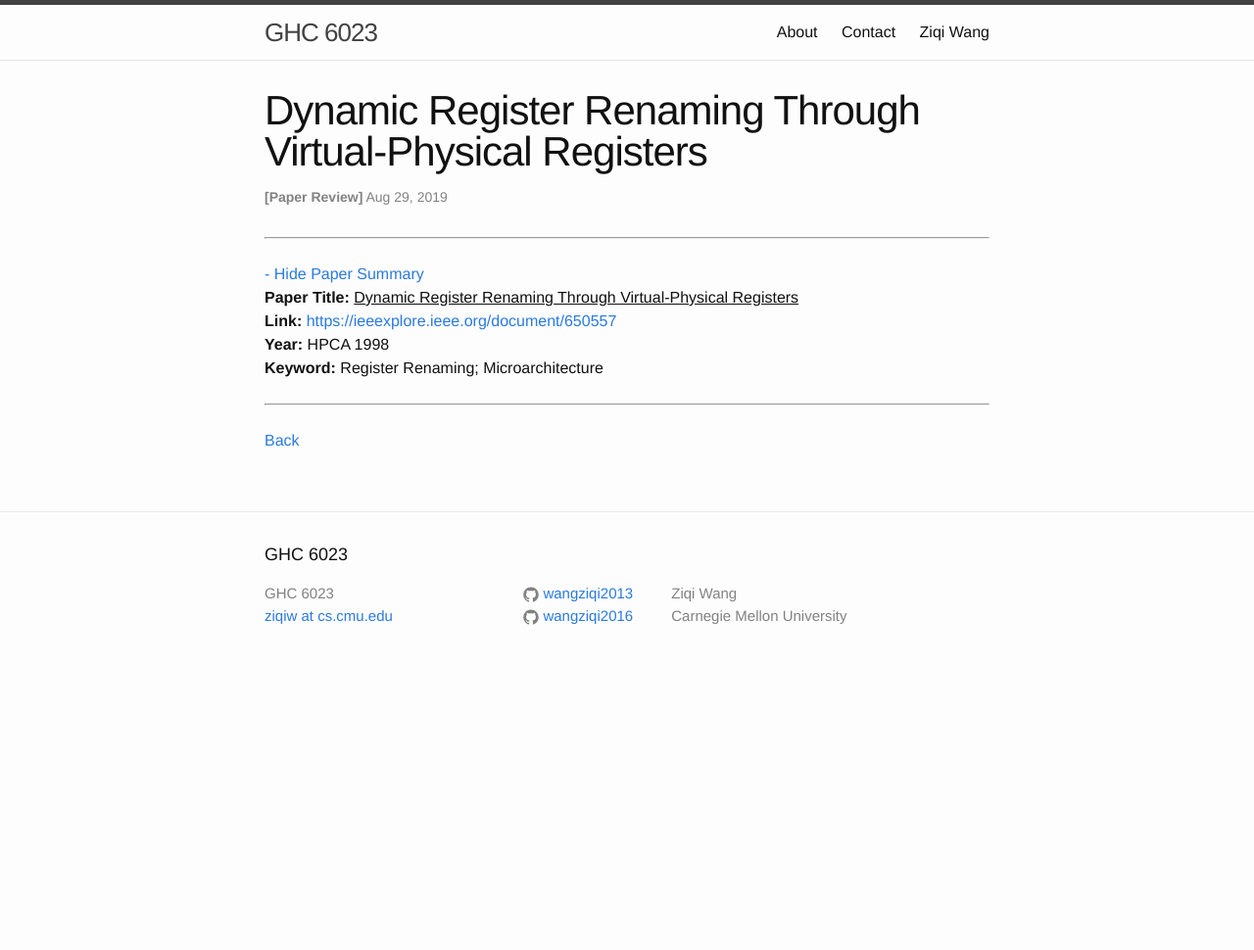
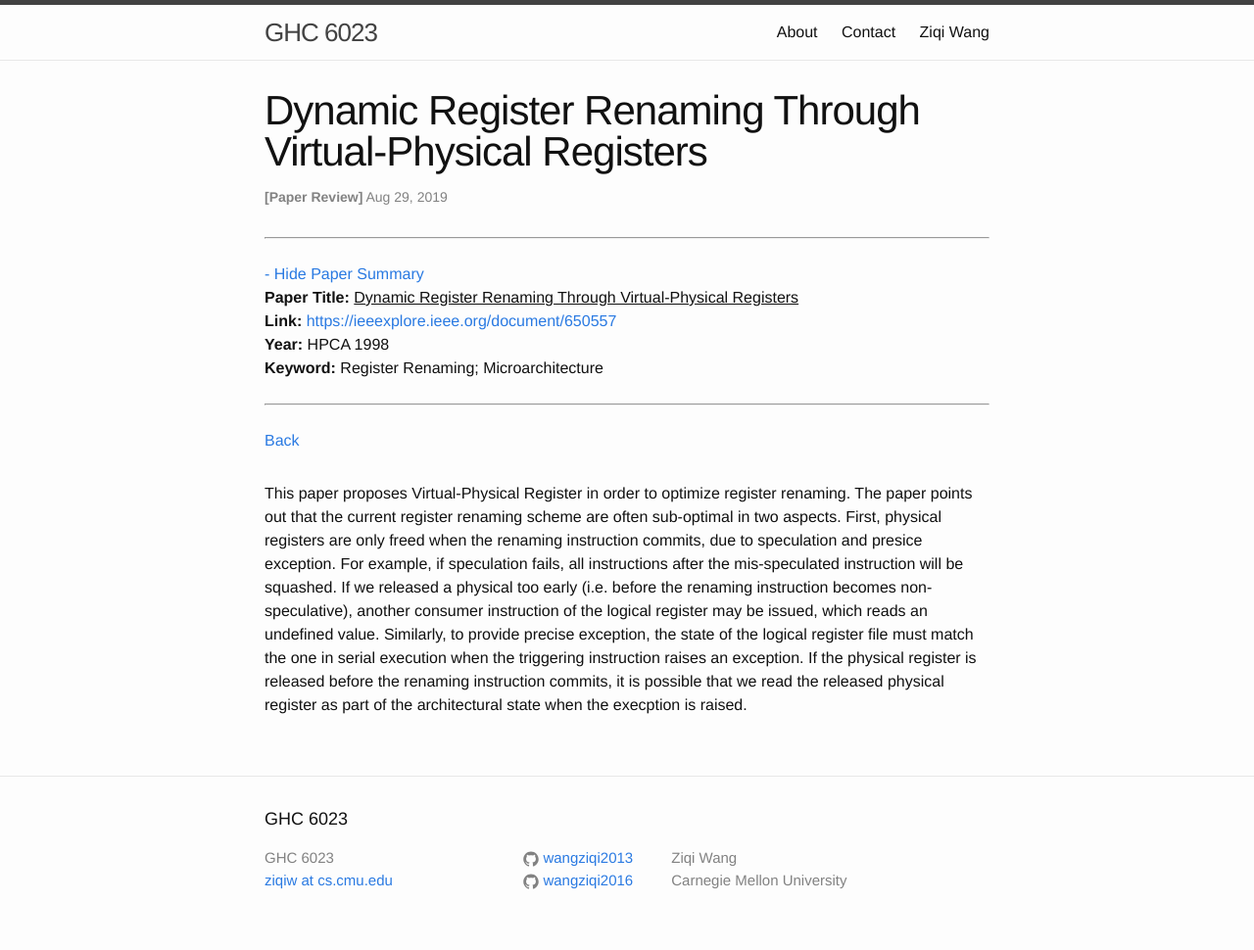
Before and after one commit to wangziqi2013/wangziqi2013.github.io, a Jekyll site: the page built from _posts/2019-08-29-Dynamic-Reg-Renaming-Through-VP-Registers.markdown, in a window 1280 px wide. Shown: the whole page at 98% size. Built offline with Jekyll 4.4.1, drawn with Linux system fonts in a browser that asks for light colours; before the commit the page ends 900 px from its top, so only the background shows below that.

Commit message:
Adding first problem

```diff
--- a/_posts/2019-08-29-Dynamic-Reg-Renaming-Through-VP-Registers.markdown
+++ b/_posts/2019-08-29-Dynamic-Reg-Renaming-Through-VP-Registers.markdown
@@ -12,3 +12,12 @@ htm_cd:
 htm_cr:
 version_mgmt:
 ---
+
+This paper proposes Virtual-Physical Register in order to optimize register renaming. The paper points out that the current
+register renaming scheme are often sub-optimal in two aspects. First, physical registers are only freed when the renaming
+instruction commits, due to speculation and presice exception. For example, if speculation fails, all instructions after the
+mis-speculated instruction will be squashed. If we released a physical too early (i.e. before the renaming instruction becomes
+non-speculative), another consumer instruction of the logical register may be issued, which reads an undefined value. Similarly,
+to provide precise exception, the state of the logical register file must match the one in serial execution when the
+triggering instruction raises an exception. If the physical register is released before the renaming instruction commits,
+it is possible that we read the released physical register as part of the architectural state when the execption is raised.
```
